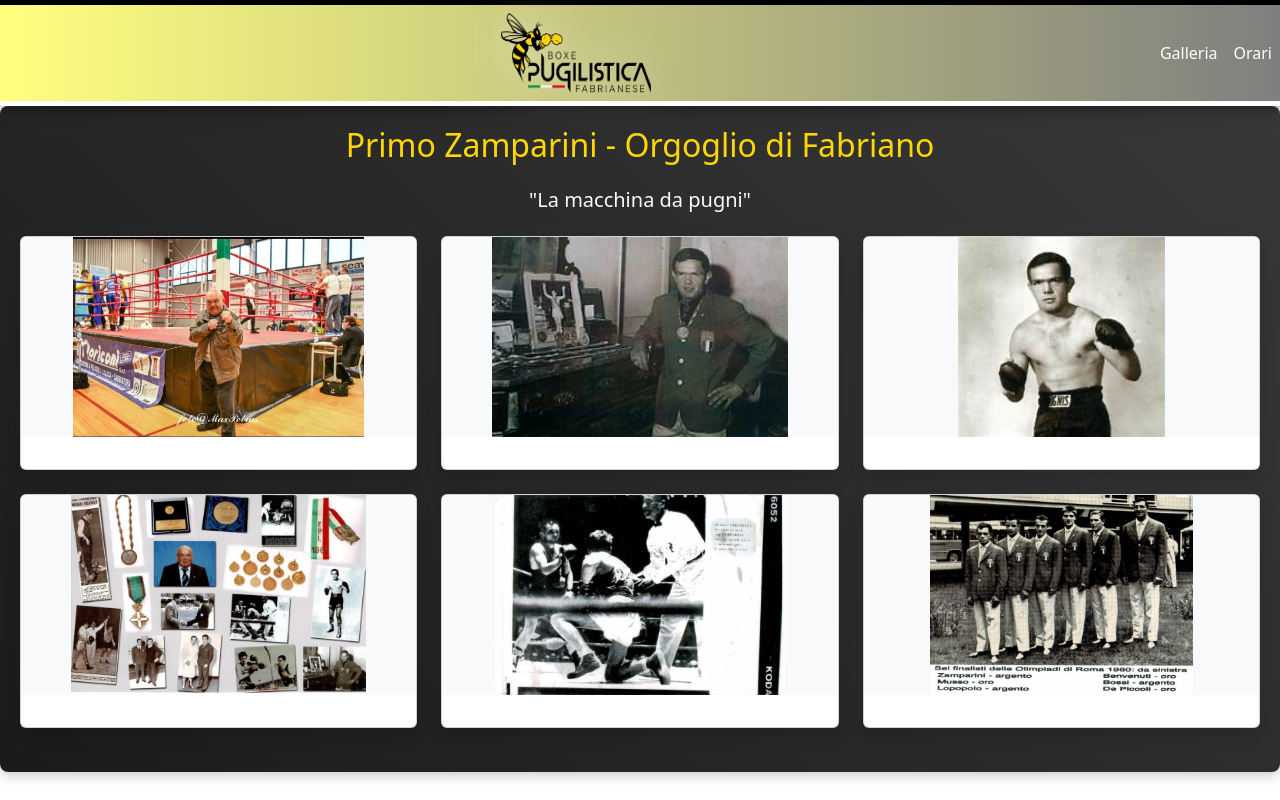
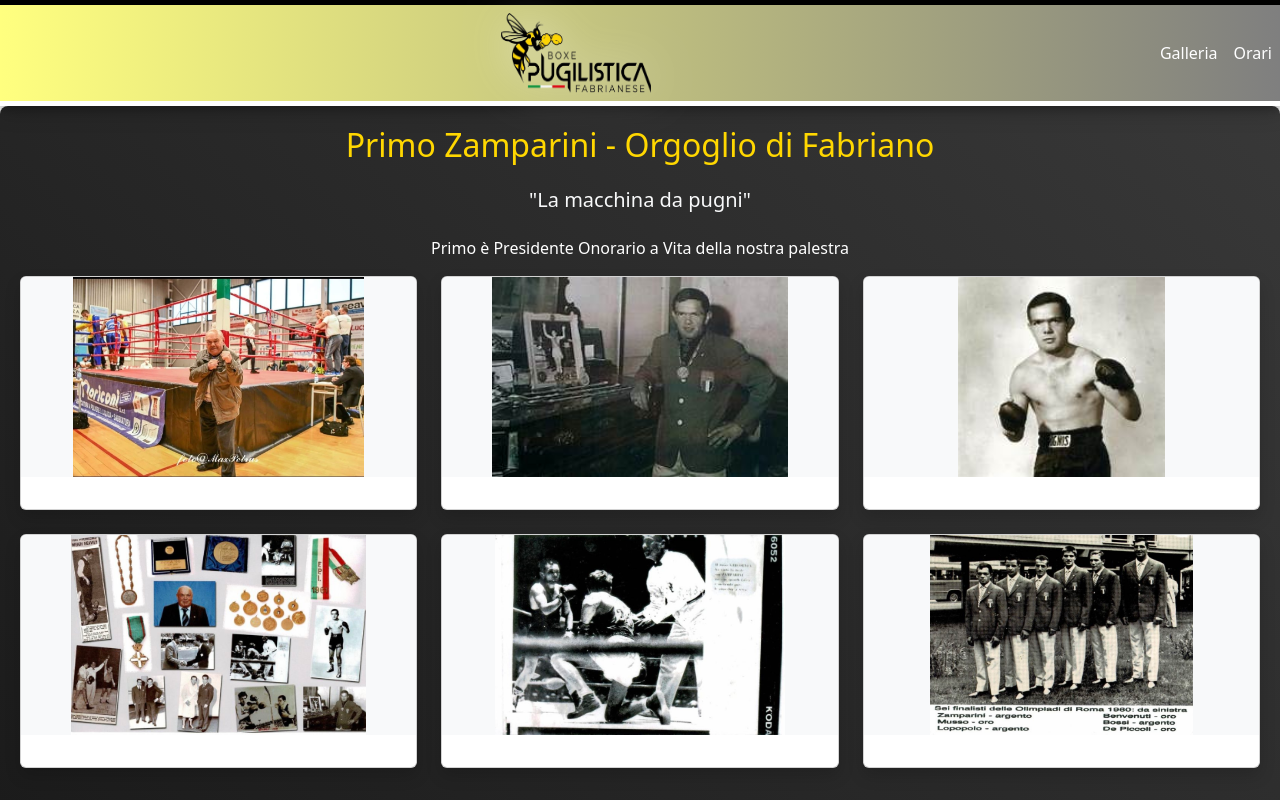
Before and after one commit to francescocaccia/IscrizioniPalestra-FrontEnd, a React (Vite) app: page /champGallery in a window 1280 px wide. Shown: the top 800 px of the page. Built offline with nearby package versions, Linux system fonts and the light colour scheme.

Commit message:
Primetto

```diff
--- a/src/components/ChampGallery.jsx
+++ b/src/components/ChampGallery.jsx
@@ -24,6 +24,9 @@ const ChampGallery = () => {
         Primo Zamparini - Orgoglio di Fabriano
       </h2>
       <h5 className="champ-gallery-text">"La macchina da pugni"</h5>
+      <p className="text-center">
+        Primo è Presidente Onorario a Vita della nostra palestra
+      </p>
       <div className="row">
         {images.map((image) => (
           <div key={image.id} className="col-12 col-sm-6 col-md-4 mb-4">
```
